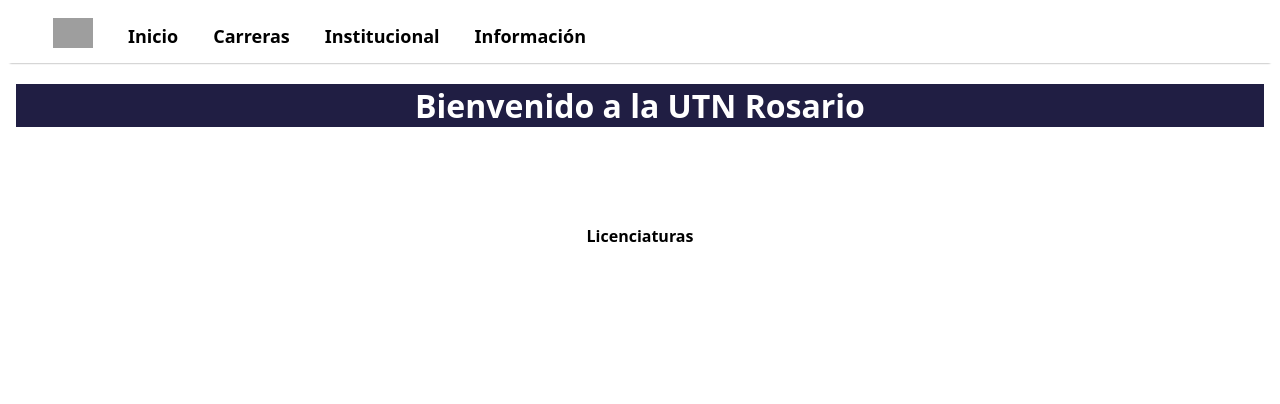
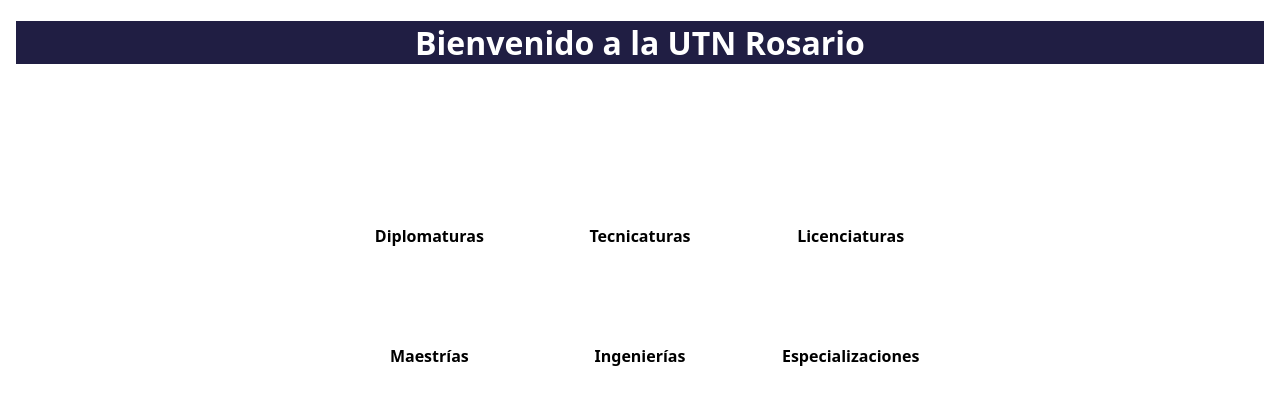
Before and after one commit to valentttino/svelteProyect-POC-DSW-2024, a SvelteKit app: page / in a window 1280 px wide. Shown: the top 404 px of the page. Built offline with nearby package versions, Linux system fonts and the light colour scheme; grey boxes are pictures that could not be loaded.

Commit message:
Update cardSection

```diff
--- a/src/routes/+page.svelte
+++ b/src/routes/+page.svelte
@@ -17,11 +17,28 @@
   :global(body){
     font-family: system-ui, -apple-system, BlinkMacSystemFont, 'Segoe UI', Roboto, Oxygen, Ubuntu, Cantarell, 'Open Sans', 'Helvetica Neue', sans-serif;
   }
+
+    .CardContainer {
+    display: grid;
+    grid-template-columns: repeat(3, 1fr);
+    max-width: 50%;
+    padding-top: 5%;
+    margin: 0 auto;
+  }
+
+
 </style>
 
-<Header />
+
 <WelcomeSection text={text}/>
-<Card section={"Licenciaturas"}/>
+<div class="CardContainer">
+  <Card section={"Diplomaturas"}/>
+  <Card section={"Tecnicaturas"}/>
+  <Card section={"Licenciaturas"}/>
+  <Card section={"Maestrías"}/>
+  <Card section={"Ingenierías"}/>
+  <Card section={"Especializaciones"}/>
+</div>
 <CardGrid {data} />
 <DescriptionSection />
 <Footer />
```
